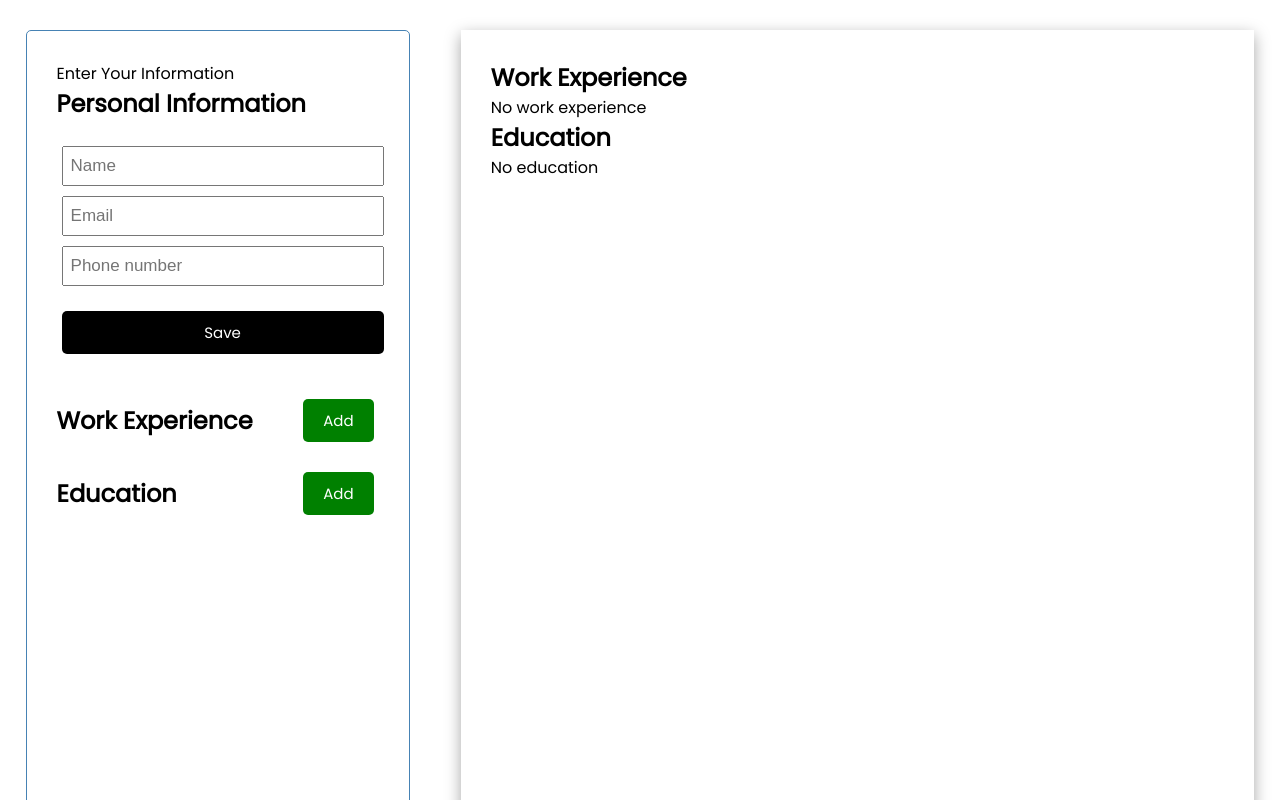
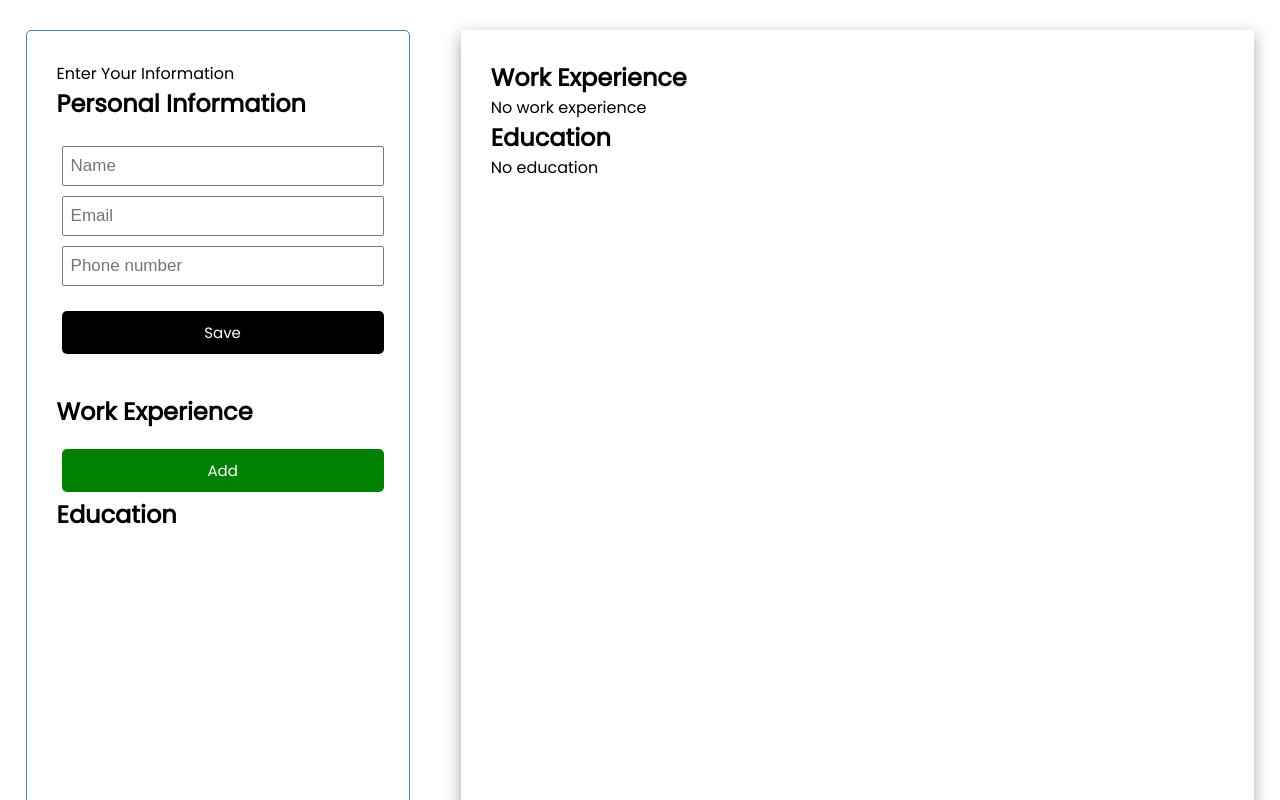
Before and after one commit to amirobinsonmuto/cv-project, a React (Create React App) app: page / in a window 1280 px wide. Shown: the top 800 px of the page. Built offline with nearby package versions, Linux system fonts and the light colour scheme.

Commit message:
Add a add button to display more forms for work experiences

```diff
--- a/src/App.js
+++ b/src/App.js
@@ -5,13 +5,15 @@ import AddEducation from "./components/AddEducation";
 import PersonalInfo from "./components/PersonalInfo";
 import WorkExperiences from "./components/WorkExperiences";
 import Educations from "./components/Educations";
+import Button from "./components/Button";
 import { useState } from "react";
 
 function App() {
   const [personalInfo, setPersonalInfo] = useState("");
   const [showAddWorkExperience, setShowAddWorkExperience] = useState(false);
+  const [workExperiences, setWorkExperiences] = useState("");
+  const [workExperienceForms, setWorkExperienceForms] = useState([]);
   const [showAddEducation, setShowAddEducation] = useState(false);
-  const [workExperiences, setWorkExperiences] = useState("");
   const [educations, setEducations] = useState("");
 
   // Add personal info
@@ -29,6 +31,18 @@ function App() {
   // Delete education
   const deleteEducation = (id) => {
     setEducations(educations.filter((education) => education.id !== id));
+  };
+
+  // Add work experience form
+  const addWorkExperienceForm = () => {
+    setWorkExperienceForms(
+      workExperienceForms.concat(
+        <AddWorkExperience
+          key={workExperienceForms.length}
+          onAdd={addWorkExperience}
+        />
+      )
+    );
   };
 
   // Add work experience
@@ -58,9 +72,14 @@ function App() {
           onAdd={() => setShowAddWorkExperience(!showAddWorkExperience)}
           showAdd={showAddWorkExperience}
         />
-        {showAddWorkExperience && (
-          <AddWorkExperience onAdd={addWorkExperience} />
-        )}
+        {workExperienceForms}
+        <Button
+          color="green"
+          className="btn btn-block"
+          text="Add"
+          onClick={addWorkExperienceForm}
+        />
+
         <Header
           title="Education"
           onAdd={() => setShowAddEducation(!showAddEducation)}
--- a/src/components/Button.js
+++ b/src/components/Button.js
@@ -1,10 +1,10 @@
 import PropTypes from "prop-types";
 
-const Button = ({ color, text, onClick }) => {
+const Button = ({ color, text, onClick, className }) => {
   return (
     <button
       onClick={onClick}
-      className="btn"
+      className={className}
       style={{ backgroundColor: color }}
     >
       {text}
--- a/src/components/Header.js
+++ b/src/components/Header.js
@@ -4,11 +4,6 @@ const Header = ({ title, onAdd, showAdd }) => {
   return (
     <header className="header">
       <h2>{title}</h2>
-      <Button
-        color={showAdd ? "red" : "green"}
-        text={showAdd ? "Close" : "Add"}
-        onClick={onAdd}
-      />
     </header>
   );
 };
```
